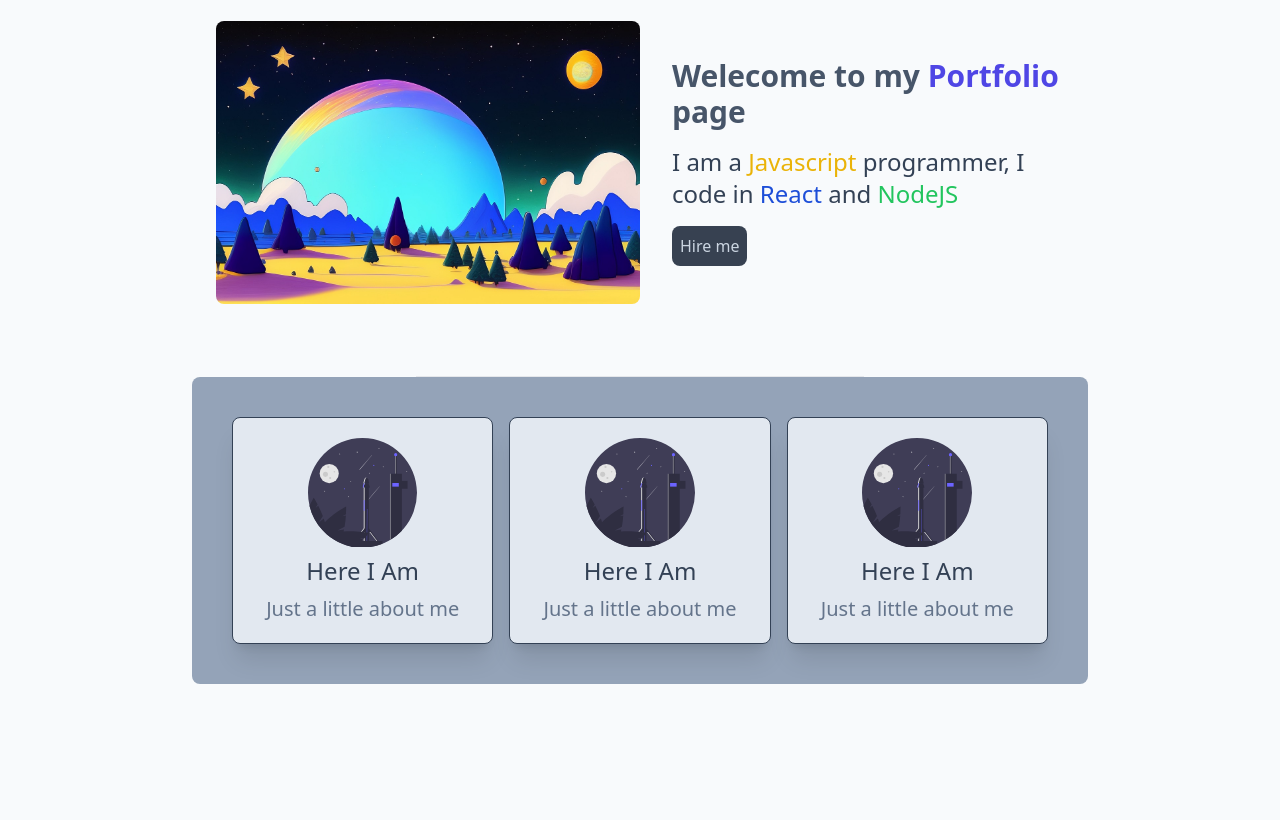
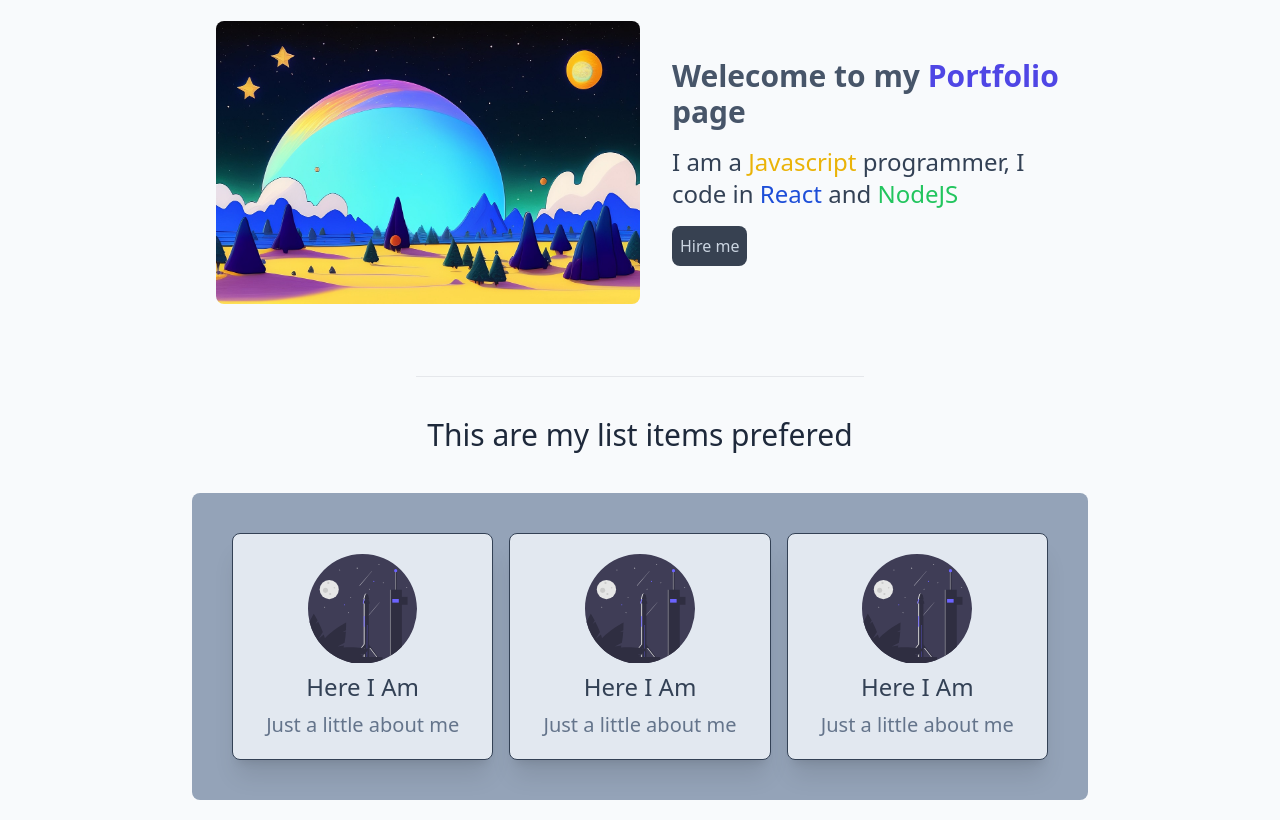
Before and after one commit to ThierryRakotomanana/Landing-Page-with-tailwind, a website: page src/index.html in a window 1280 px wide. Shown: the part 91-911 px from the top of the page. Before the commit the page ends 800 px from the top, so only its background shows below. Drawn offline with Linux system fonts and the light colour scheme.

Commit message:
add title of testimonial's section

```diff
--- a/src/index.html
+++ b/src/index.html
@@ -39,7 +39,8 @@
       <img class="w-1/2 rounded-lg" src="./img/im2.jpg" alt="my Pictures">
     </section>
     <hr class="mx-auto bg-black dark:bg-white w-1/2">
-    <section id="list" class="">
+    <section id="list" class="pb-5">
+      <h2 class="text-slate-800 text-center text-3xl m-10">This are my list items prefered</h2>
       <ul class="flex flex-col justify-center items-center sm:flex-row gap-4 bg-slate-400 rounded-lg p-10">
         <li class="flex flex-col items-center border border-solid border-slate-700 bg-slate-200 rounded-lg shadow-xl gap-2 p-5">
           <img class="w-1/2" src="./img/moon.svg" alt="">
```
Also changed, not shown: dist/output.css.
